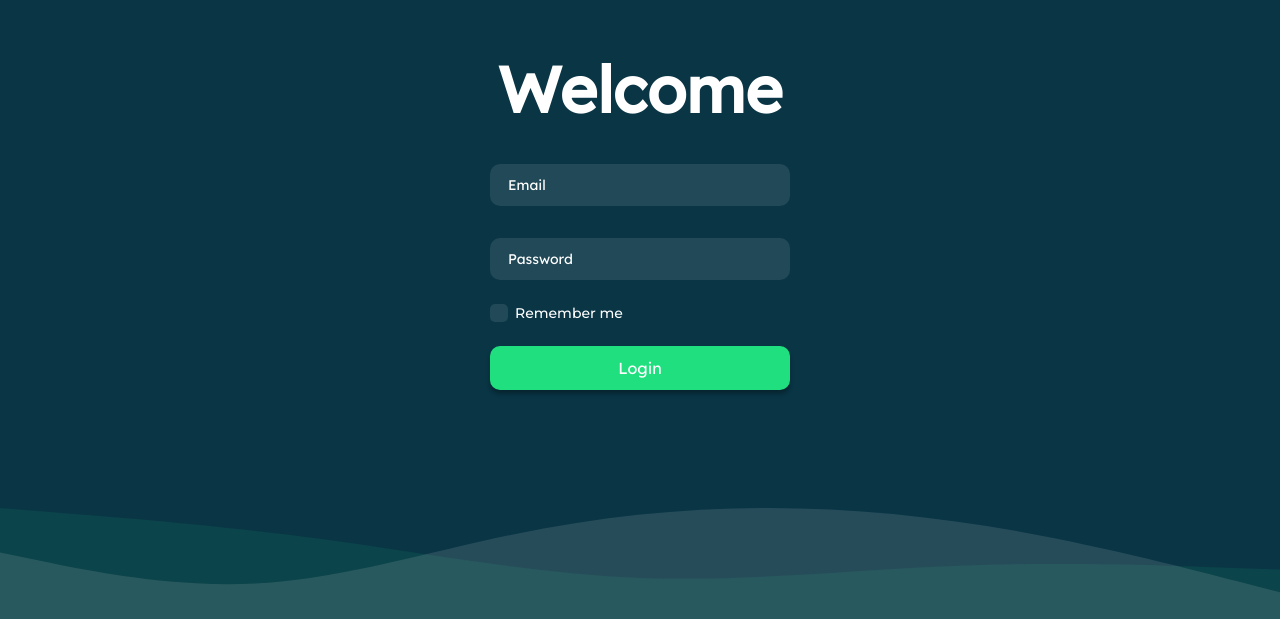
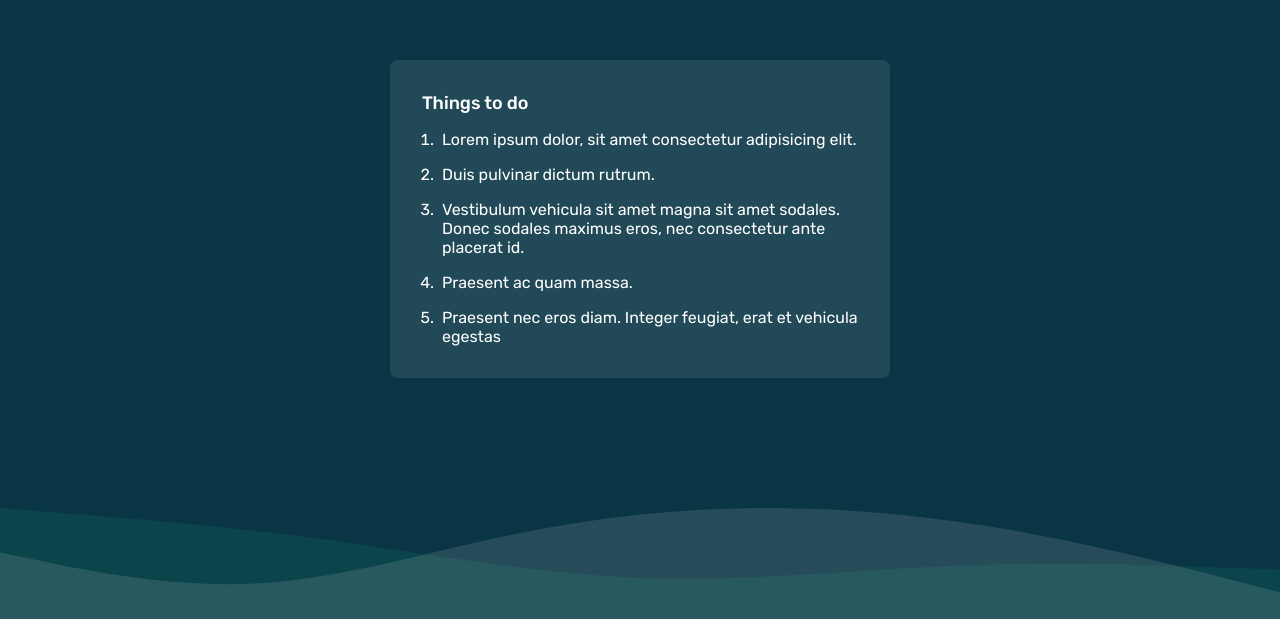
Before and after one commit to aliiev/codestorm-task, a React (Create React App) app: page /list in a window 1280 px wide. Shown: the part 181-800 px from the top of the page. Built offline with nearby package versions, Linux system fonts and the light colour scheme.

Commit message:
Created List page

```diff
--- a/src/App.scss
+++ b/src/App.scss
@@ -130,6 +130,21 @@ body {
   }
 }
 
+.list {
+  font-family: 'Rubik';
+  font-size: 16px;
+  padding-left: 1rem;
+
+  li {
+    margin-bottom: 16px;
+    padding-left: 4px;
+
+    &:last-child {
+      margin-bottom: 0;
+    }
+  }
+}
+
 // PAGES
 .login-page {
   width: 300px;
@@ -153,3 +168,28 @@ body {
     margin-bottom: 24px;
   }
 }
+
+.list-page {
+  background: $controls-bg;
+  border-radius: 8px;
+  width: 500px;
+  padding: 32px;
+
+  .title {
+    font-family: 'Rubik';
+    font-weight: 500;
+    font-size: 18px;
+    margin-bottom: 16px;
+  }
+}
+
+// MEDIA QUERIES
+@media(max-width: 600px) {
+  body {
+    margin: 0 16px;
+  }
+
+  .login-page, .list-page {
+    width: 100%;
+  }
+}
--- a/src/App.tsx
+++ b/src/App.tsx
@@ -1,10 +1,10 @@
-import Login from './pages/Login'
+import List from './pages/List'
 import './App.scss'
 
 export default function App() {
   return (
     <>
-      <Login />
+      <List />
     </>
   )
 }
--- /dev/null
+++ b/src/pages/List.tsx
@@ -0,0 +1,14 @@
+export default function List() {
+  return (
+    <div className="list-page">
+      <h4 className="title">Things to do</h4>
+      <ol className="list">
+        <li>Lorem ipsum dolor, sit amet consectetur adipisicing elit.</li>
+        <li>Duis pulvinar dictum rutrum.</li>
+        <li>Vestibulum vehicula sit amet magna sit amet sodales. Donec sodales maximus eros, nec consectetur ante placerat id.</li>
+        <li>Praesent ac quam massa.</li>
+        <li>Praesent nec eros diam. Integer feugiat, erat et vehicula egestas</li>
+      </ol>
+    </div>
+  )
+}
```
